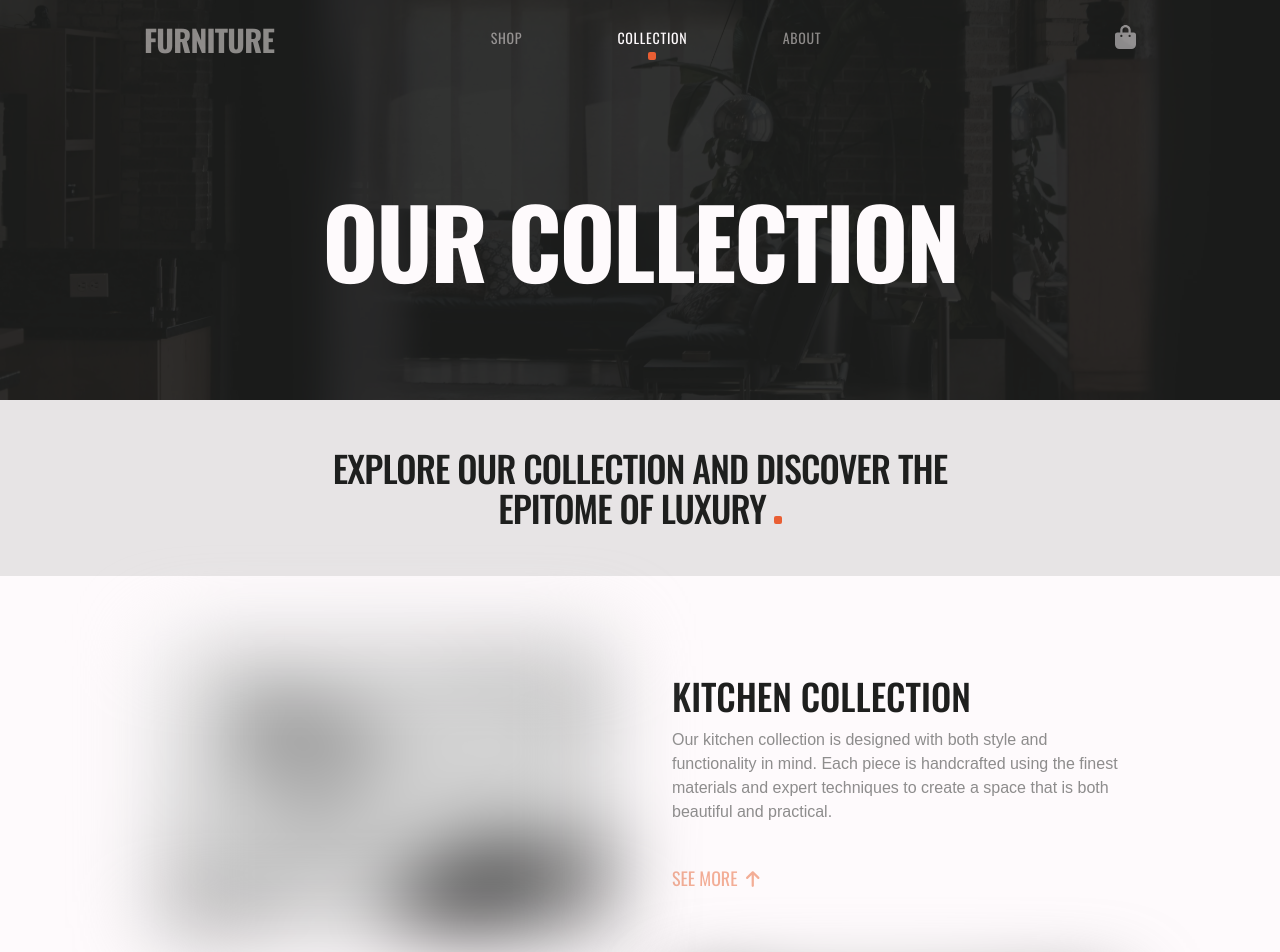
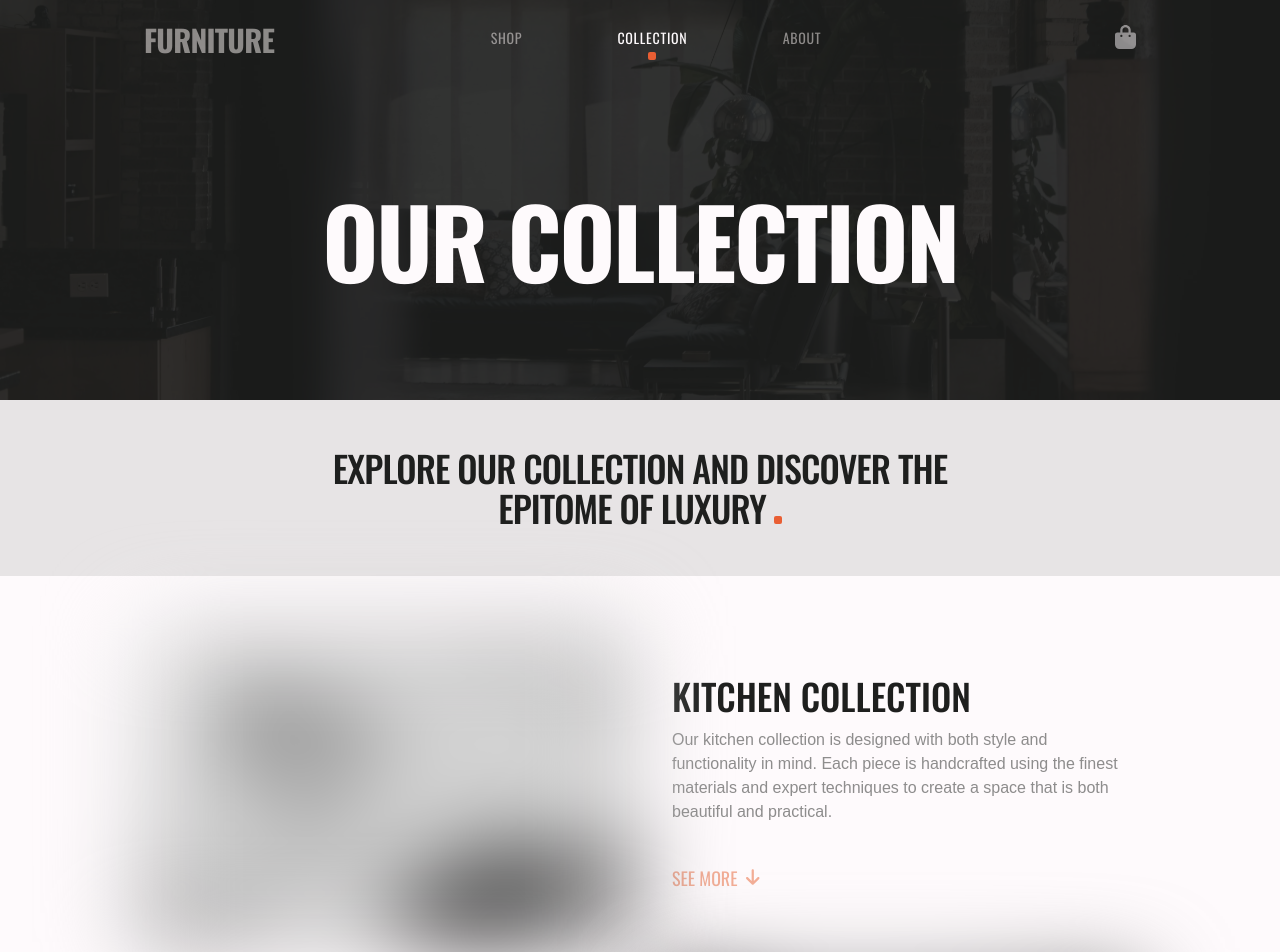
Before and after one commit to AfopeM/Furniture, a Next.js app: page /collection in a window 1280 px wide. Shown: the top 952 px of the page. Built offline with nearby package versions, Linux system fonts and the light colour scheme; a web font is replaced by a local one.

Commit message:
refactor: style changes to SeeMoreBt, ProductCards and CartCards components

```diff
--- a/package.json
+++ b/package.json
@@ -23,6 +23,7 @@
     "eslint-config-next": "13.4.12",
     "framer-motion": "^10.15.0",
     "next": "13.4.12",
+    "plaiceholder": "^3.0.0",
     "postcss": "8.4.27",
     "react": "18.2.0",
     "react-dom": "18.2.0",
--- a/src/components/BlurImage.tsx
+++ b/src/components/BlurImage.tsx
@@ -21,10 +21,12 @@ export default function BlurImage({
       src={imgSrc}
       alt={imgAlt}
       sizes={size ? size : `50vw`}
+      onLoadingComplete={() => setIsLoading(false)}
       className={`${
-        isLoading ? "blur-2xl grayscale" : "blur-0 grayscale-0"
+        isLoading
+          ? "scale-110 blur-2xl grayscale"
+          : "scale-100 blur-0 grayscale-0"
       } object-cover ${style} brand-ease`}
-      onLoadingComplete={() => setIsLoading(false)}
     />
   );
 }
--- a/src/components/CartCards.tsx
+++ b/src/components/CartCards.tsx
@@ -4,7 +4,7 @@ import { useCart } from "@/libs/zustand";
 import { currencyFormat } from "@/utils";
 import { useRouter } from "next/navigation";
 import { CartItemsProp } from "@/utils/types";
-import { faXmark } from "@fortawesome/free-solid-svg-icons";
+import { faXmark, faMinus, faPlus } from "@fortawesome/free-solid-svg-icons";
 import { FontAwesomeIcon } from "@fortawesome/react-fontawesome";
 
 export default function CartCards({
@@ -82,18 +82,18 @@ export default function CartCards({
       >
         <button
           onClick={() => decrease(id)}
-          className="brand-ease h-full pb-1 text-xl text-brand-base hover:bg-brand-base
+          className="brand-ease h-full text-xs text-brand-base hover:bg-brand-base
           hover:text-brand-light"
         >
-          -
+          <FontAwesomeIcon icon={faMinus} />
         </button>
         <p className="text-center text-sm text-brand-dark">{amount}</p>
         <button
           onClick={() => increase(id)}
-          className="brand-ease h-full text-xl text-brand-base hover:bg-brand-base
-          hover:text-brand-light"
+          className="brand-ease h-full text-xs text-brand-base
+          hover:bg-brand-base hover:text-brand-light"
         >
-          +
+          <FontAwesomeIcon icon={faPlus} />
         </button>
       </div>
     </article>
--- a/src/components/ProductCards.tsx
+++ b/src/components/ProductCards.tsx
@@ -123,7 +123,7 @@ export default function ProductCards({
         {/* CONTENT */}
         <div
           className={`grid-row-2 lg:grid-row-1 grid h-[35%] w-full grid-cols-3 items-center
-          justify-around px-4 py-4 lg:h-[25%] lg:px-6`}
+          px-6 py-4 lg:h-[25%] lg:px-6`}
         >
           <div className="col-span-2">
             <p className="font-fira text-xs uppercase tracking-widest text-brand-gray">
--- a/src/components/SeeMoreBtn.tsx
+++ b/src/components/SeeMoreBtn.tsx
@@ -12,13 +12,13 @@ export default function SeeMoreBtn({ href, alignment }: SeeBtnProp) {
     <Link
       href={href}
       className={`${alignment} brand-ease group/SeeMoreBtn flex max-w-max items-center
-      gap-2 text-lg uppercase text-brand-secondary hover:text-brand-base group-hover:opacity-100
-      group-hover:text-brand-base`}
+      gap-2 text-lg uppercase text-brand-secondary hover:text-brand-base group-hover:text-brand-base
+      group-hover:opacity-100`}
     >
       See More
       <span
-        className="group-hover/SeeMoreBtn:rotate-45 group-hover:rotate-45
-       group-hover/SeeMoreBtn:opacity-100 brand-ease"
+        className="brand-ease rotate-180 group-hover/SeeMoreBtn:rotate-45
+        group-hover:rotate-45 group-hover/SeeMoreBtn:opacity-100"
       >
         <FontAwesomeIcon icon={faArrowUp} />
       </span>
```
Also changed, not shown: src/app/product/[id]/page.tsx (+5 -3 lines), 1 other file (tests, documents, lock files or other folders).
